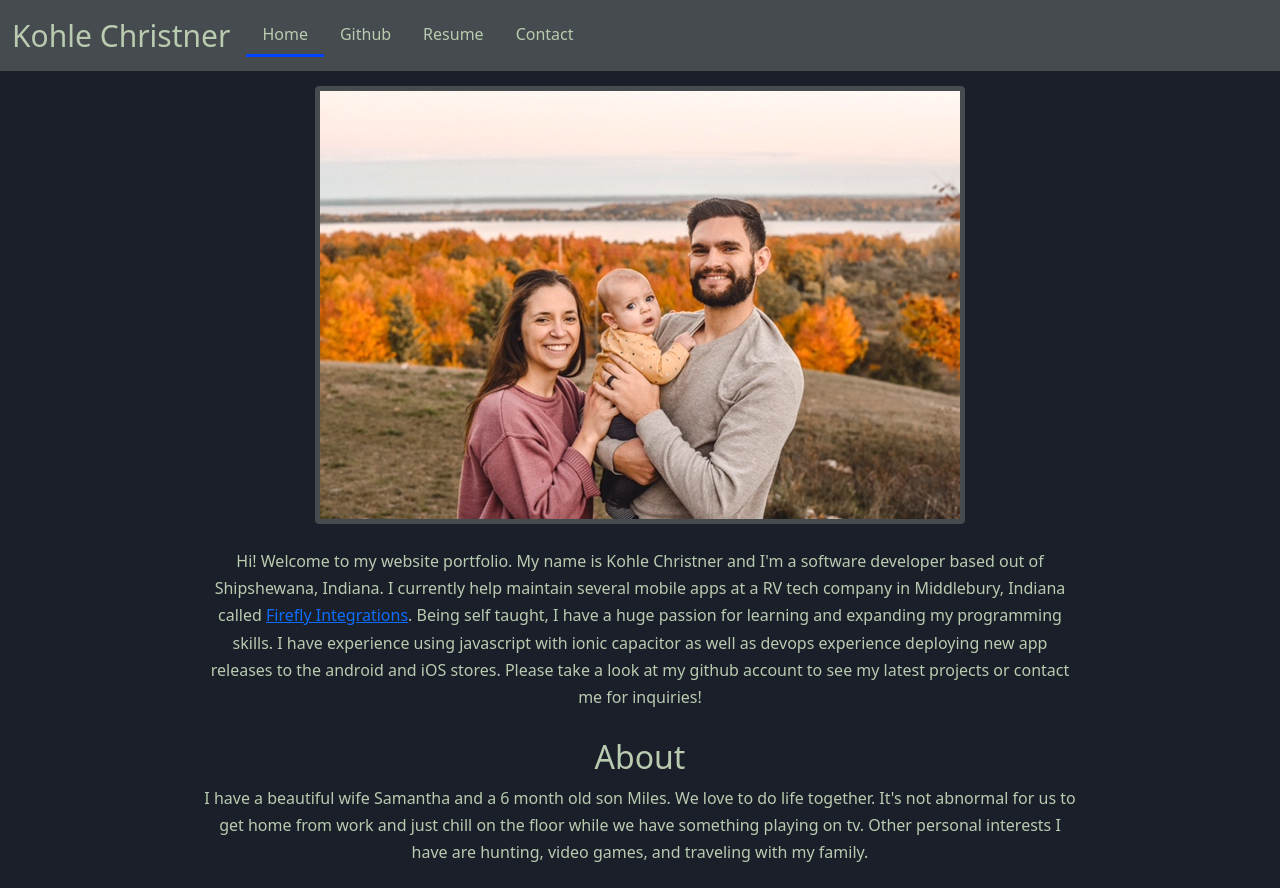
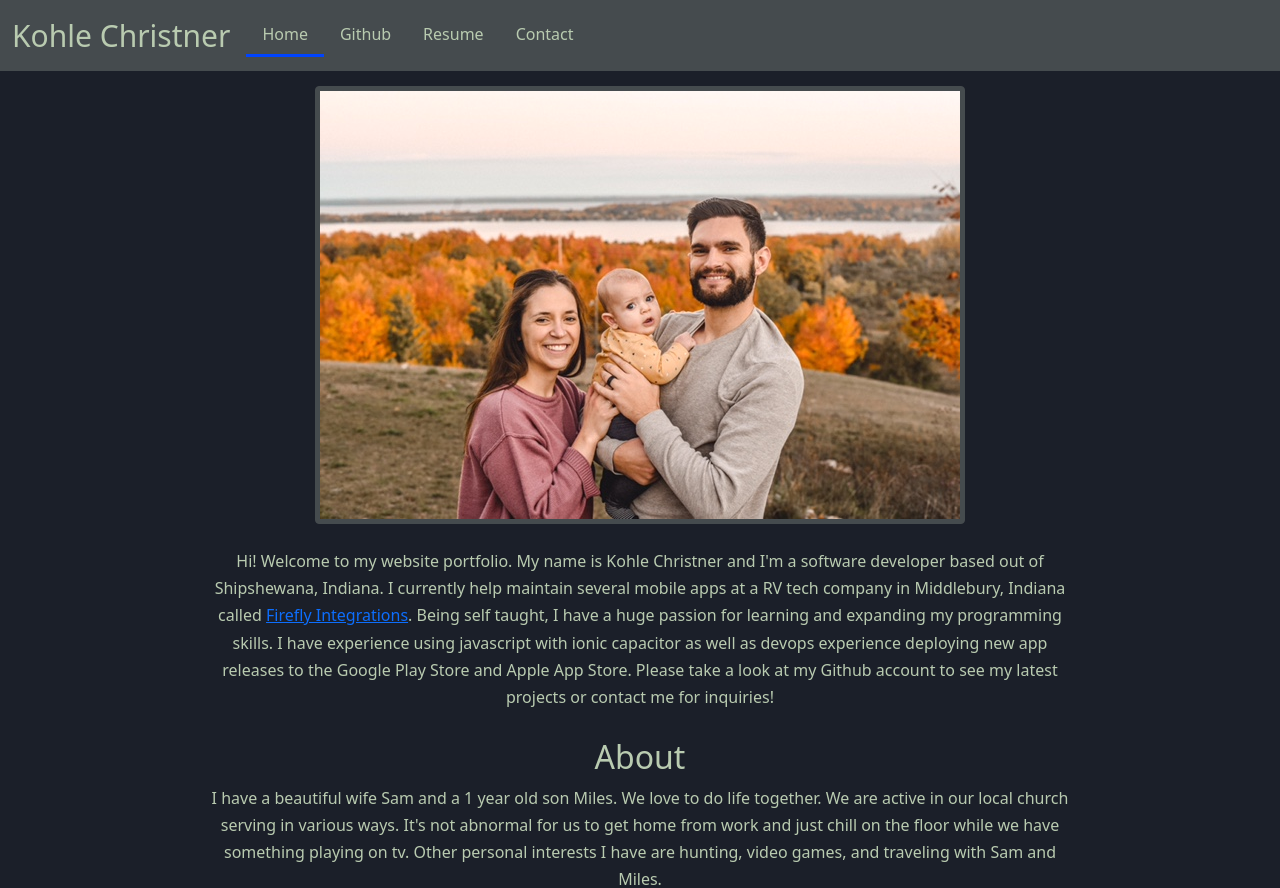
Before and after one commit to kohleChristner95/portfolio-website, a React (Create React App) app: page / in a window 1280 px wide. Shown: the top 888 px of the page. Built offline with nearby package versions, Linux system fonts and the light colour scheme.

Commit message:
Updated text.

```diff
--- a/src/Components/Home.js
+++ b/src/Components/Home.js
@@ -23,16 +23,17 @@ const Home = () => {
           . Being self taught, I have a huge passion for learning and expanding
           my programming skills. I have experience using javascript with ionic
           capacitor as well as devops experience deploying new app releases to
-          the android and iOS stores. Please take a look at my github account to
+          the Google Play Store and Apple App Store. Please take a look at my Github account to
           see my latest projects or contact me for inquiries!
           <div>&nbsp;</div>
           <h2>About</h2>
           <div style={{ lineHeight: 1.7 }}>
-            I have a beautiful wife Samantha and a 6 month old son Miles. We
-            love to do life together. It's not abnormal for us to get home from
-            work and just chill on the floor while we have something playing on
-            tv. Other personal interests I have are hunting, video games, and
-            traveling with my family.
+            I have a beautiful wife Sam and a 1 year old son Miles. We love to
+            do life together. We are active in our local church serving in
+            various ways. It's not abnormal for us to get home from work and
+            just chill on the floor while we have something playing on tv. Other
+            personal interests I have are hunting, video games, and traveling
+            with Sam and Miles.
           </div>
         </div>
       </div>
--- a/src/Components/ResumeComponents/Main.js
+++ b/src/Components/ResumeComponents/Main.js
@@ -11,9 +11,9 @@ const Main = ({ headerTitles }) => {
       location: "Firefly Integrations",
       responsibilities: [
         "Programmed config files written in JSON",
-        "Maintained cross platform mobile apps written in Angular.js and Ionic Capacitor",
+        "Maintained cross platform mobile apps using AngularJS and Ionic Capacitor",
         "Maintained legacy software working with Altia Design software",
-        "Uploaded new app builds and test flights to both the google play store and app store",
+        "Uploaded new app builds and test flights to both the Google Play Store and Apple App Store",
         "Started out as an entry-level developer and worked up to a team lead role within 1 year",
       ],
     },
--- a/src/Components/ResumeComponents/Overview.js
+++ b/src/Components/ResumeComponents/Overview.js
@@ -6,11 +6,10 @@ const Overview = () => {
       <h6 className="mb-4">kohlechristner95@gmail.com</h6>
       <div className="container-sm my-4">
         Self-driven, focused, and goal-oriented employee. Well regarded by peers
-        by outstanding work ethic, close attention-to-detail, and exceptional
+        for outstanding work ethic, close attention-to-detail, and exceptional
         follow through abilities. Proven through work experience with the
         ability to adapt to work environment and develop new skills. Always
-        willing to go the extra mile and get the assignment done correctly the
-        first time.
+        willing to go the extra mile and do what is necessary to get the job done.
       </div>
     </div>
   );
```
